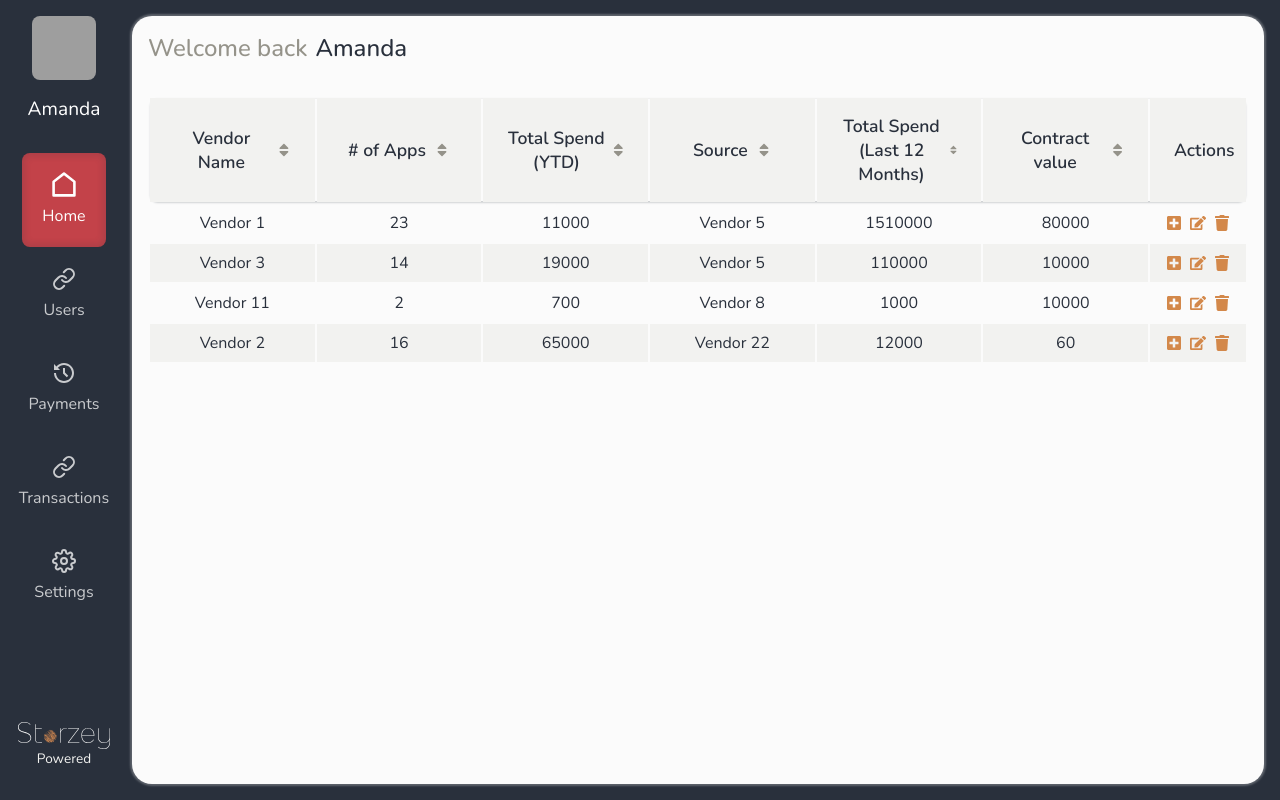
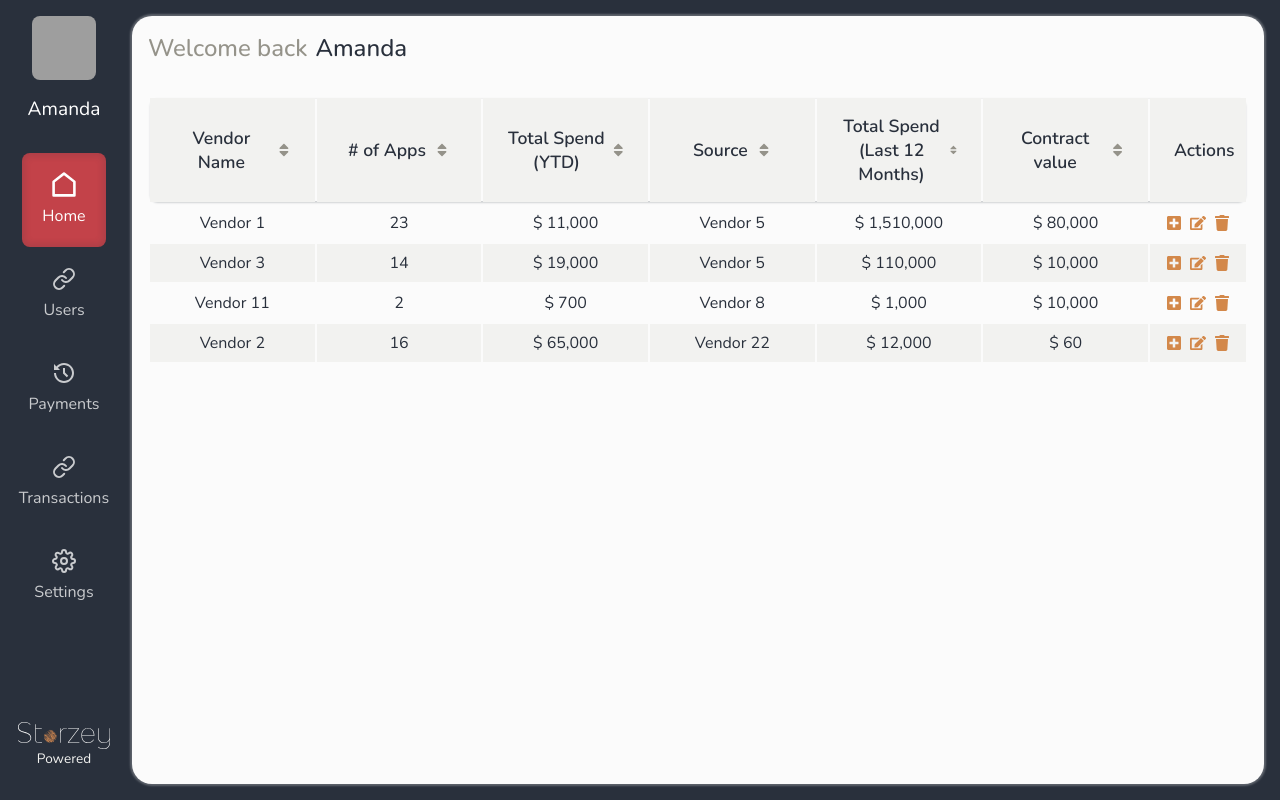
Before and after one commit to tsriramaraju/table-project, a React (Create React App) app: page / in a window 1280 px wide. Built offline with nearby package versions, Linux system fonts and the light colour scheme; grey boxes are pictures that could not be loaded.

Commit message:
started edit option on top level column

```diff
--- a/src/components/table/index.tsx
+++ b/src/components/table/index.tsx
@@ -4,6 +4,7 @@ import { FaEdit, FaPlusSquare, FaSort, FaTrash } from 'react-icons/fa';
 import styles from './styles.module.scss';
 import TableHead from './head';
 import { useState } from 'react';
+import { priceFormatter } from 'utils/priceFormatter';
 
 interface props {
   config: TableConfig;
@@ -14,7 +15,7 @@ const Table = ({ config, data }: props) => {
   const [sort, setSort] = useState<'asc' | 'desc' | 'default'>('default');
   const [sortKey, setSortKey] = useState<string>('');
   const [sortedData, setSortedData] = useState(data);
-  const [setEditMode, setSetEditMode] = useState('');
+  const [editMode, setEditMode] = useState('');
 
   const handleSort = (key: string) => {
     setSortKey(key);
@@ -24,7 +25,6 @@ const Table = ({ config, data }: props) => {
         [...data].sort((a, b) => {
           const aIndex = a.data.findIndex((item) => item.key === key);
           const bIndex = b.data.findIndex((item) => item.key === key);
-          console.log('aIndex', aIndex);
           if (a.data[aIndex].value < b.data[bIndex].value) {
             return -1;
           } else return 1;
@@ -36,7 +36,6 @@ const Table = ({ config, data }: props) => {
         [...data].sort((a, b) => {
           const aIndex = a.data.findIndex((item) => item.key === key);
           const bIndex = b.data.findIndex((item) => item.key === key);
-          console.log('aIndex', aIndex);
           if (a.data[aIndex].value < b.data[bIndex].value) {
             return 1;
           } else return -1;
@@ -65,12 +64,54 @@ const Table = ({ config, data }: props) => {
         />
         <tbody className={styles.body}>
           {sortedData.map((item, index) => (
-            <tr key={index} className={styles.row}>
-              {item.data.map((item, index) => (
-                <td className={styles.value} key={item.key}>
-                  {item.value}
-                </td>
-              ))}
+            <tr
+              key={index}
+              className={`${styles.row} ${editMode === item.id && styles.edit}`}
+            >
+              {item.data.map((item, index) => {
+                const key = config.columns.find(
+                  (configItem) => configItem.key === item.key
+                );
+
+                if (!key) return <td key={index}></td>;
+
+                return (
+                  <td className={styles.value} key={item.key}>
+                    <div
+                      className={styles.content}
+                      onClick={
+                        item.link
+                          ? (e) => {
+                              e.stopPropagation();
+                              window.open(item.link, '_blank');
+                            }
+                          : undefined
+                      }
+                    >
+                      {item.image && (
+                        <img
+                          src={item.image}
+                          alt={item.value.toString()}
+                          className={styles.image}
+                        />
+                      )}
+                      <p
+                        className={`${styles.text} ${item.link && styles.link}`}
+                      >
+                        {!key.format
+                          ? item.value
+                          : key.format === 'currency'
+                          ? priceFormatter(+item.value, false)
+                          : key.format === 'percent'
+                          ? `${item.value}%`
+                          : key.format === 'date'
+                          ? new Date(item.value).toLocaleDateString()
+                          : item.value}
+                      </p>
+                    </div>
+                  </td>
+                );
+              })}
               {config.actions && (
                 <td className={styles.value}>
                   <div className={styles.actionsContainer}>
@@ -78,7 +119,10 @@ const Table = ({ config, data }: props) => {
                       <FaPlusSquare className={styles.icon} />
                     )}
                     {config.actions.includes('Edit') && (
-                      <FaEdit className={styles.icon} />
+                      <FaEdit
+                        className={styles.icon}
+                        onClick={() => setEditMode(item.id)}
+                      />
                     )}
                     {config.actions.includes('Delete') && (
                       <FaTrash
--- a/src/components/table/styles.module.scss
+++ b/src/components/table/styles.module.scss
@@ -19,13 +19,43 @@
         }
 
         &:hover {
+          transform: scale(1.01);
+        }
+
+        &.edit {
           background-color: config.$dark_shade;
-          color: white;
+
+          &:hover {
+            transform: none;
+          }
+          .value {
+            .content {
+              color: config.$light_shade;
+            }
+          }
         }
 
         .value {
           padding: 0.5rem 0;
-          text-align: center;
+
+          .content {
+            display: flex;
+            justify-content: center;
+            align-items: center;
+            gap: 0.5rem;
+            color: config.$dark_shade;
+
+            .image {
+              width: 3rem;
+              height: 3rem;
+              border-radius: config.$br_small;
+              object-fit: contain;
+            }
+            .text {
+              font-size: 1rem;
+              font-weight: 400;
+            }
+          }
 
           .actionsContainer {
             display: flex;
--- a/src/data/tableContent.ts
+++ b/src/data/tableContent.ts
@@ -13,6 +13,7 @@ export const tableConfigData: TableConfig = {
     {
       key: 'total spend',
       name: 'Total Spend (YTD)',
+      format: 'currency',
     },
     {
       key: 'source',
@@ -20,9 +21,11 @@ export const tableConfigData: TableConfig = {
     {
       key: 'total spend last year',
       name: 'Total Spend (Last 12 Months)',
+      format: 'currency',
     },
     {
       key: 'contract value',
+      format: 'currency',
     },
   ],
   actions: ['Add', 'Delete', 'Edit'],
@@ -36,6 +39,7 @@ export const tableData: TableRowData[] = [
         key: 'vendor',
         value: 'Vendor 1',
         link: 'https://www.google.com',
+        // image:'https://www.google.com/images/branding/googlelogo/2x/googlelogo_color_272x92dp.png',
       },
       {
         key: 'apps',
--- a/src/interfaces/table.ts
+++ b/src/interfaces/table.ts
@@ -4,6 +4,7 @@ export interface TableConfig {
     name?: string;
     width?: string;
     sort?: Boolean;
+    format?: 'currency' | 'number' | 'date' | 'percent';
   }[];
   actions?: ('Edit' | 'Delete' | 'Add')[];
 }
--- /dev/null
+++ b/src/utils/priceFormatter.ts
@@ -0,0 +1,9 @@
+export const priceFormatter = (x: number, slash = true, valueOnly = false) => {
+  const value = Math.floor(x)
+    .toString()
+    .replace(/\B(?=(\d{3})+(?!\d))/g, ',');
+  if (valueOnly) {
+    return value;
+  }
+  return `$ ${value} ${slash ? '/-' : ''}`;
+};
```
